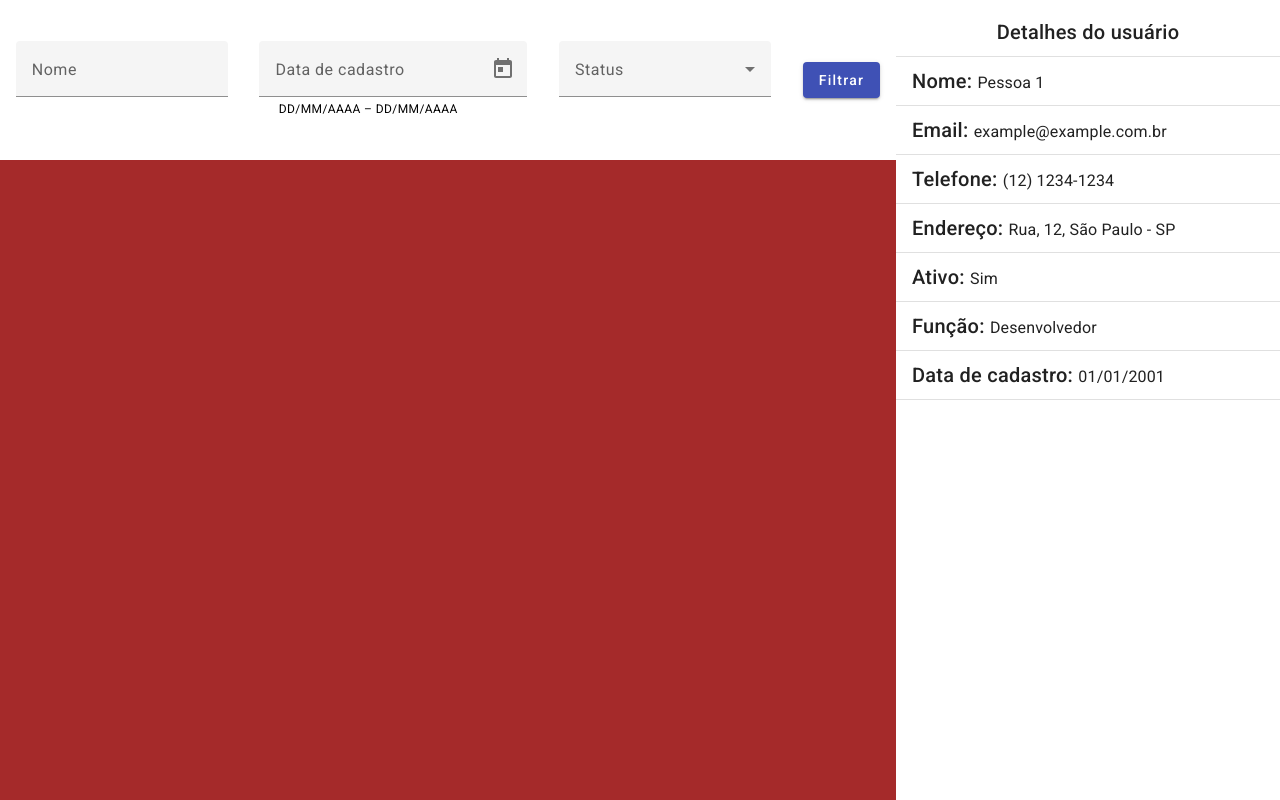
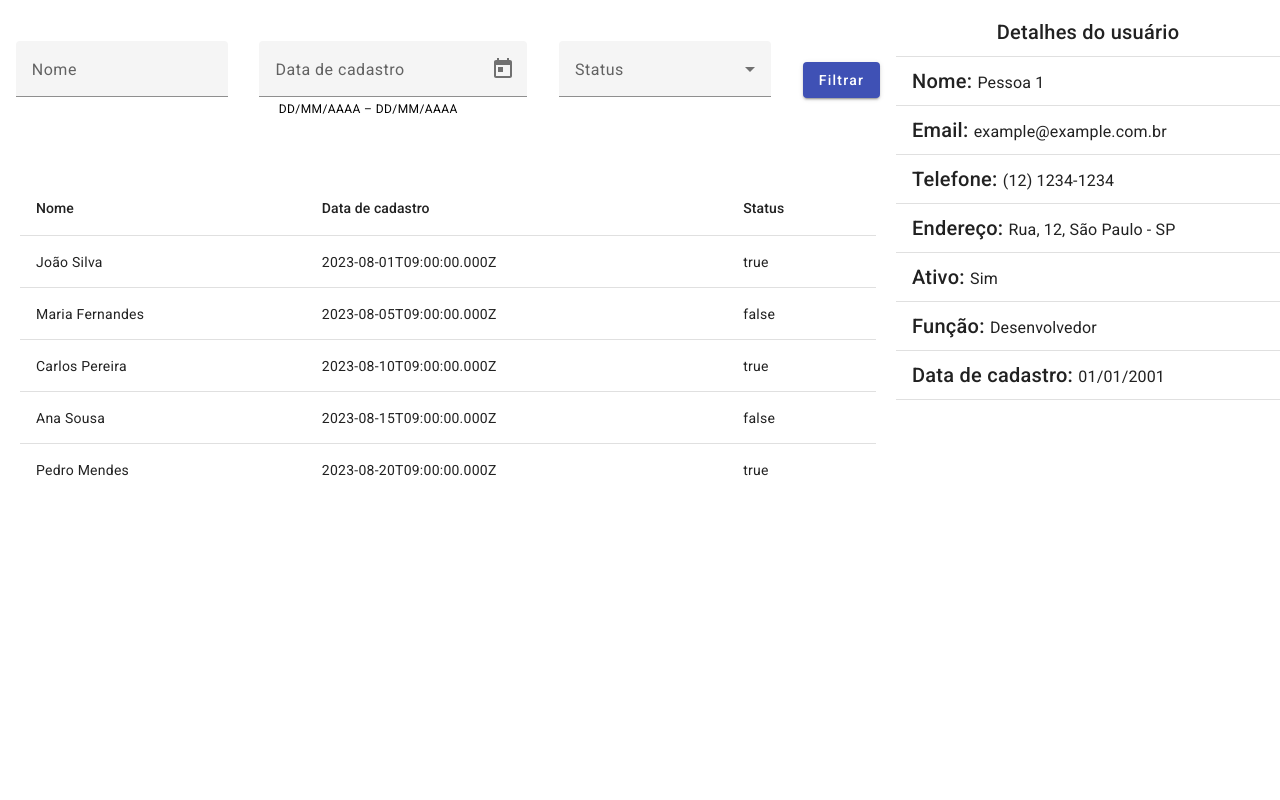
Before and after one commit to Henrique-182/curso-de-angular-v2-ao-v17, an Angular app in the folder 04_Projeto_Filtro_De_Lista_De_Usuarios/users-filter-project/: page / in a window 1280 px wide. Built offline with nearby package versions, Linux system fonts and the light colour scheme.

Commit message:
Layout do Componente de Tabela

```diff
--- a/04_Projeto_Filtro_De_Lista_De_Usuarios/users-filter-project/src/app/app.component.html
+++ b/04_Projeto_Filtro_De_Lista_De_Usuarios/users-filter-project/src/app/app.component.html
@@ -4,7 +4,7 @@
             <app-filter></app-filter>
         </div>
         <div class="main-left-div">
-
+            <app-users-list></app-users-list>
         </div>
     </div>
     <div class="right-container">
--- a/04_Projeto_Filtro_De_Lista_De_Usuarios/users-filter-project/src/app/app.component.scss
+++ b/04_Projeto_Filtro_De_Lista_De_Usuarios/users-filter-project/src/app/app.component.scss
@@ -15,7 +15,6 @@
 
 .main-left-div {
     height: 80%;
-    background-color: brown;
 }
 
 .right-container {
--- /dev/null
+++ b/04_Projeto_Filtro_De_Lista_De_Usuarios/users-filter-project/src/app/components/users-list/users-list.component.html
@@ -0,0 +1,22 @@
+<div class="users-list">
+    <table mat-table [dataSource]="usersList">
+
+        <ng-container matColumnDef="name">
+            <th mat-header-cell *matHeaderCellDef> Nome </th>
+            <td mat-cell *matCellDef="let element" class="users-list__item" (click)="onUserSelected(element)"> {{element.nome}} </td>
+        </ng-container>
+
+        <ng-container matColumnDef="date">
+            <th mat-header-cell *matHeaderCellDef> Data de cadastro </th>
+            <td mat-cell *matCellDef="let element" class="users-list__item" (click)="onUserSelected(element)"> {{element.dataCadastro}} </td>
+        </ng-container>
+
+        <ng-container matColumnDef="status">
+            <th mat-header-cell *matHeaderCellDef> Status </th>
+            <td mat-cell *matCellDef="let element" class="users-list__item" (click)="onUserSelected(element)"> {{element.ativo}} </td>
+        </ng-container>
+
+        <tr mat-header-row *matHeaderRowDef="displayedColumns"></tr>
+        <tr mat-row *matRowDef="let row; columns: displayedColumns;"></tr>
+    </table>
+</div>
--- /dev/null
+++ b/04_Projeto_Filtro_De_Lista_De_Usuarios/users-filter-project/src/app/components/users-list/users-list.component.scss
@@ -0,0 +1,9 @@
+.users-list {
+    width: 100%;
+    height: 100%;
+    padding: 20px;
+
+    &__item {
+        cursor: pointer;
+    }
+}
--- /dev/null
+++ b/04_Projeto_Filtro_De_Lista_De_Usuarios/users-filter-project/src/app/components/users-list/users-list.component.ts
@@ -0,0 +1,19 @@
+import { Component } from '@angular/core';
+import { IUser } from '../../interfaces/user/user.interface';
+import { UsersList } from '../../data/users-list';
+
+@Component({
+  selector: 'app-users-list',
+  templateUrl: './users-list.component.html',
+  styleUrl: './users-list.component.scss'
+})
+export class UsersListComponent {
+
+  usersList: IUser[] = UsersList
+
+  displayedColumns: string[] = ['name', 'date', 'status']
+
+  onUserSelected(user : IUser) {
+    console.log(user)
+  }
+}
```
Also changed, not shown: 04_Projeto_Filtro_De_Lista_De_Usuarios/users-filter-project/src/app/angular-material/angular-material.module.ts (+6 -3 lines), 04_Projeto_Filtro_De_Lista_De_Usuarios/users-filter-project/src/app/components/components.module.ts (+5 -2 lines), 1 other file (tests, documents, lock files or other folders).
